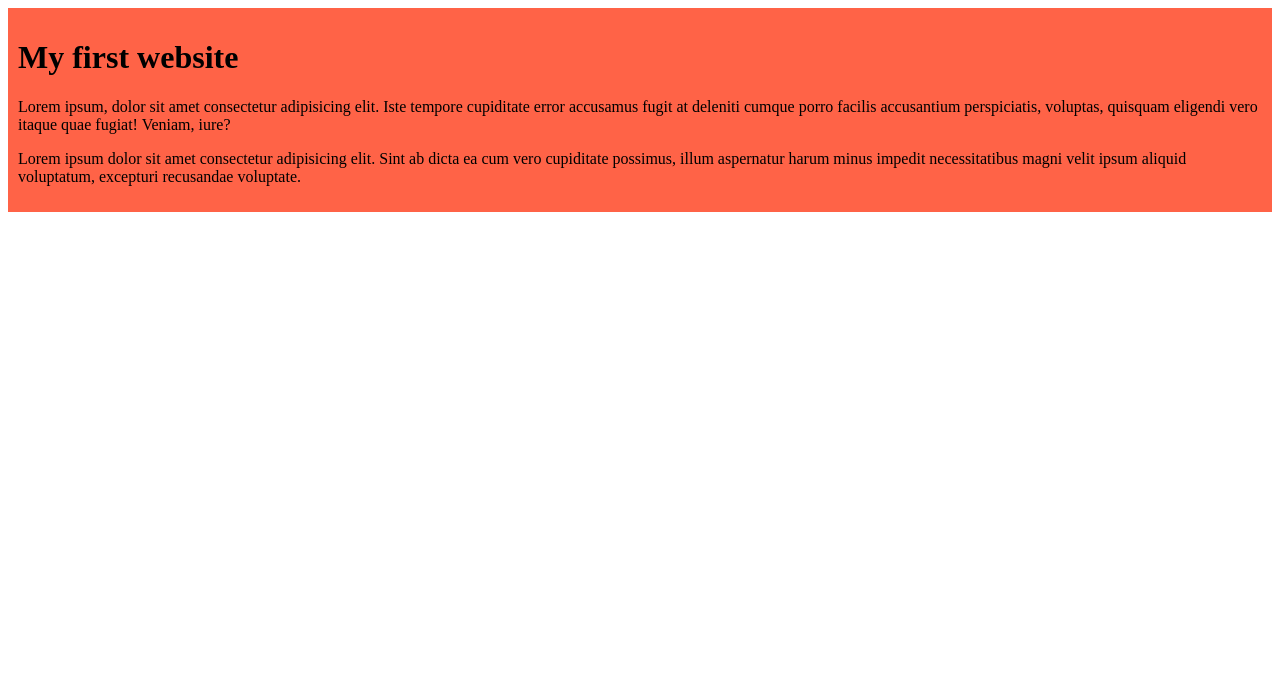
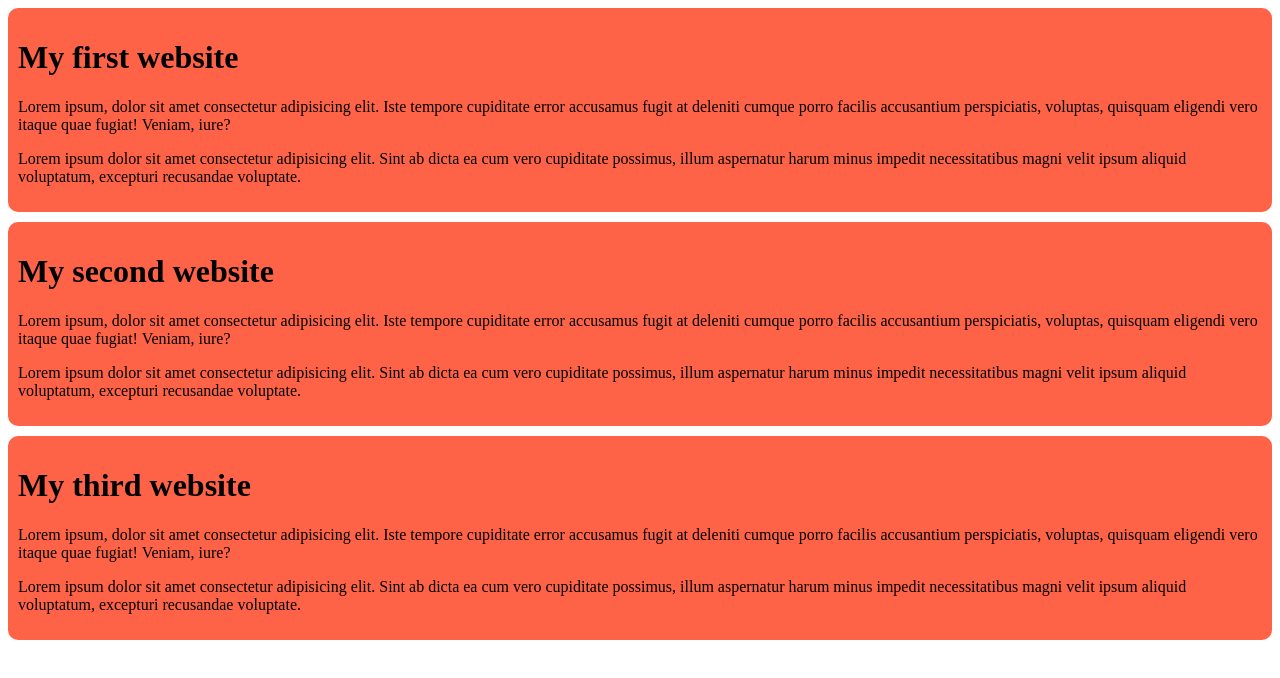
Before and after one commit to selimreza777/my-funny-github-repo, a plain HTML site: page index.html in a window 1280 px wide. Drawn offline with Linux system fonts and the light colour scheme.

Commit message:
my second and third commit

```diff
--- a/index.html
+++ b/index.html
@@ -18,6 +18,35 @@
     aspernatur harum minus impedit necessitatibus magni velit ipsum aliquid voluptatum, excepturi recusandae voluptate.
   </p>
 </div>
+<div>
+  <h1>My second website</h1>
+  <p>Lorem ipsum, dolor sit amet consectetur adipisicing elit. Iste tempore cupiditate error accusamus fugit at deleniti
+    cumque porro facilis accusantium perspiciatis, voluptas, quisquam eligendi vero itaque quae fugiat! Veniam, iure?
+  </p>
+  <p>Lorem ipsum dolor sit amet consectetur adipisicing elit. Sint ab dicta ea cum vero cupiditate possimus, illum
+    aspernatur harum minus impedit necessitatibus magni velit ipsum aliquid voluptatum, excepturi recusandae voluptate.
+  </p>
+</div>
+<div>
+  <h1>My third website</h1>
+  <p>Lorem ipsum, dolor sit amet consectetur adipisicing elit. Iste tempore cupiditate error accusamus fugit at deleniti
+    cumque porro facilis accusantium perspiciatis, voluptas, quisquam eligendi vero itaque quae fugiat! Veniam, iure?
+  </p>
+  <p>Lorem ipsum dolor sit amet consectetur adipisicing elit. Sint ab dicta ea cum vero cupiditate possimus, illum
+    aspernatur harum minus impedit necessitatibus magni velit ipsum aliquid voluptatum, excepturi recusandae voluptate.
+  </p>
+</div>
+
+
+
+
+
+
+
+
+
+
+
 
 <body>
 
--- a/styles/blog.css
+++ b/styles/blog.css
@@ -1,4 +1,6 @@
 div {
   background-color: tomato;
   padding: 10px;
+  margin-bottom: 10px;
+  border-radius: 10px;
 }
```
